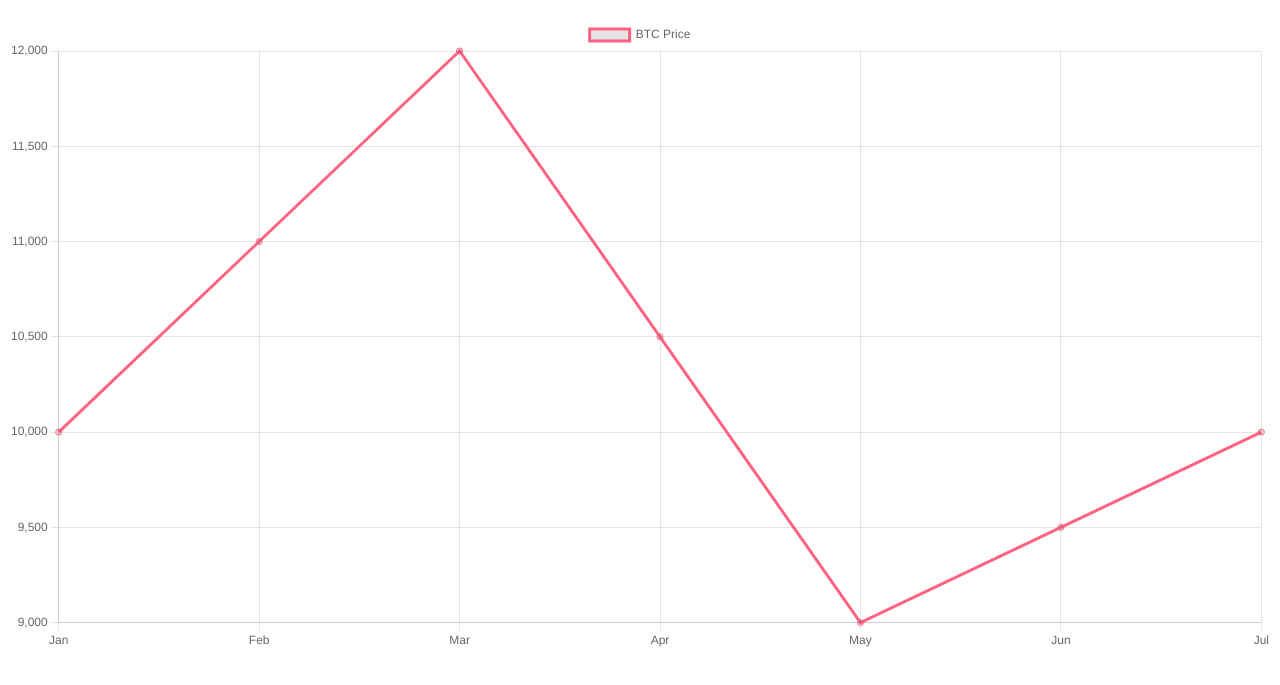
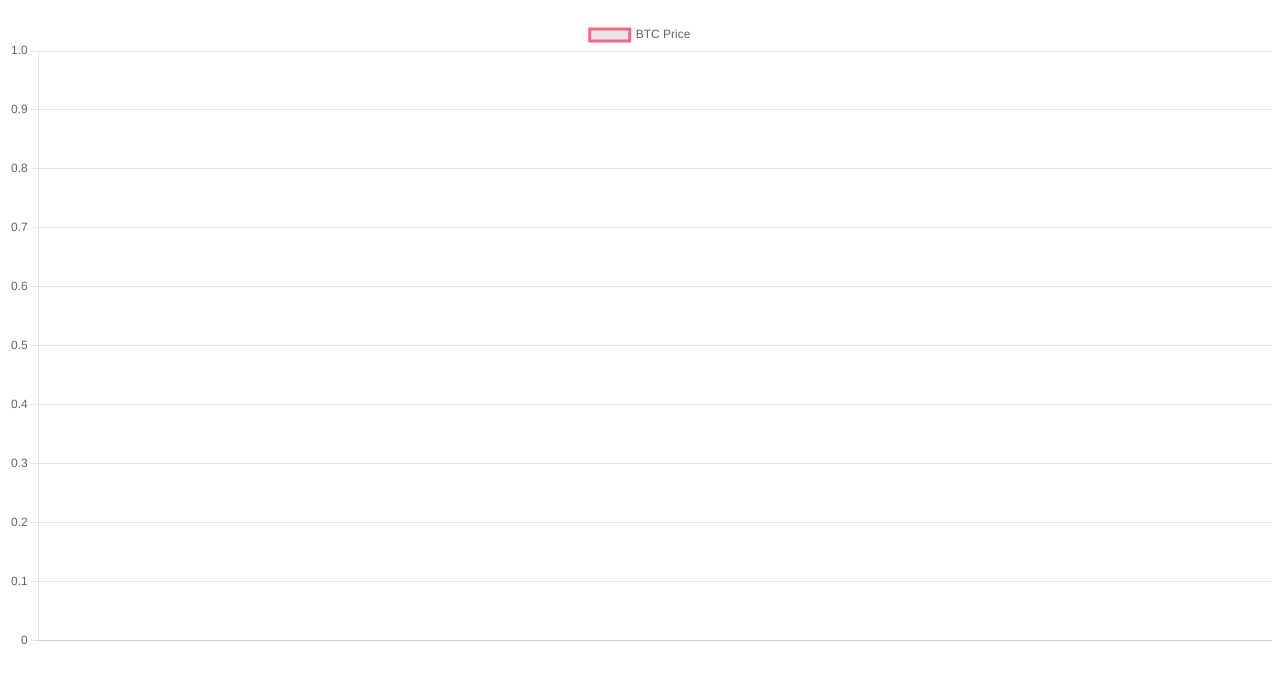
Before and after one commit to DrReinChaoss/testindicator, a plain HTML site: page index.html in a window 1280 px wide. Shown: the part 61-746 px from the top of the page. Drawn offline with nearby package versions, Linux system fonts and the light colour scheme.

Commit message:
Update index.html

```diff
--- a/index.html
+++ b/index.html
@@ -3,22 +3,13 @@
 <head>
 	<title>Trading Bot Chart</title>
 	<script src="https://cdn.jsdelivr.net/npm/chart.js"></script>
+	<script src="https://ajax.googleapis.com/ajax/libs/jquery/3.5.1/jquery.min.js"></script>
 </head>
 <body>
 	<h1>Trading Bot Chart</h1>
 	<canvas id="chart"></canvas>
+	<p id="action"></p>
 	<script>
-		// Sample data for the chart
-		var data = {
-			labels: ["Jan", "Feb", "Mar", "Apr", "May", "Jun", "Jul"],
-			datasets: [{
-				label: "BTC Price",
-				data: [10000, 11000, 12000, 10500, 9000, 9500, 10000],
-				borderColor: "rgba(255, 99, 132, 1)",
-				fill: false
-			}]
-		};
-
 		// Options for the chart
 		var options = {
 			responsive: true,
@@ -31,7 +22,7 @@
 					display: true,
 					scaleLabel: {
 						display: true,
-						labelString: "Month"
+						labelString: "Time"
 					}
 				}],
 				yAxes: [{
@@ -44,30 +35,50 @@
 			}
 		};
 
-		// Get the canvas element and initialize the chart
+		// Initialize the chart
 		var ctx = document.getElementById("chart").getContext("2d");
 		var chart = new Chart(ctx, {
 			type: "line",
-			data: data,
+			data: {
+				labels: [],
+				datasets: [{
+					label: "BTC Price",
+					data: [],
+					borderColor: "rgba(255, 99, 132, 1)",
+					fill: false,
+					pointBackgroundColor: []
+				}]
+			},
 			options: options
 		});
 
-		// Sample buy and sell points for the chart
-		var buyPoints = [false, true, false, true, false, false, true];
-		var sellPoints = [false, false, true, false, true, false, false];
+		// Get the price data from an API and update the chart and action
+		function updateData() {
+			$.get("https://api.coindesk.com/v1/bpi/currentprice.json", function(data) {
+				var time = new Date().toLocaleTimeString();
+				var price = parseFloat(data.bpi.USD.rate.replace(",", ""));
+				var buyPoint = price < 55000;
+				var sellPoint = price > 65000;
 
-		// Display the buy and sell points on the chart
-		for (var i = 0; i < data.labels.length; i++) {
-			if (buyPoints[i]) {
-				chart.config.data.datasets[0].pointBackgroundColor[i] = "green";
-			}
-			if (sellPoints[i]) {
-				chart.config.data.datasets[0].pointBackgroundColor[i] = "red";
-			}
+				chart.config.data.labels.push(time);
+				chart.config.data.datasets[0].data.push(price);
+				chart.config.data.datasets[0].pointBackgroundColor.push(buyPoint ? "green" : (sellPoint ? "red" : "white"));
+				chart.update();
+
+				var action = "";
+				if (buyPoint) {
+					action = "Buy now!";
+				} else if (sellPoint) {
+					action = "Sell now!";
+				} else {
+					action = "Hold.";
+				}
+				$("#action").text(action);
+			});
 		}
 
-		// Update the chart with the new data
-		chart.update();
+		// Update the data every 10 seconds
+		setInterval(updateData, 10000);
 	</script>
 </body>
 </html>
```
